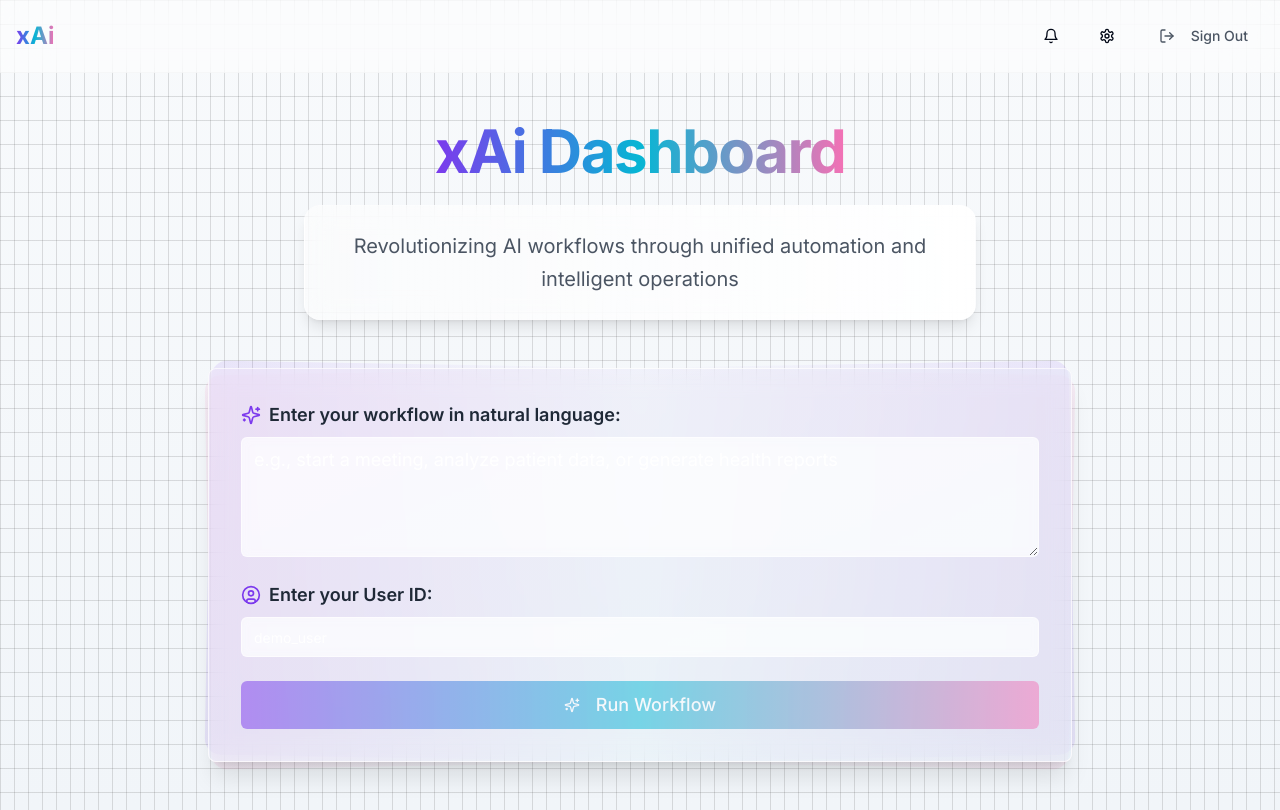
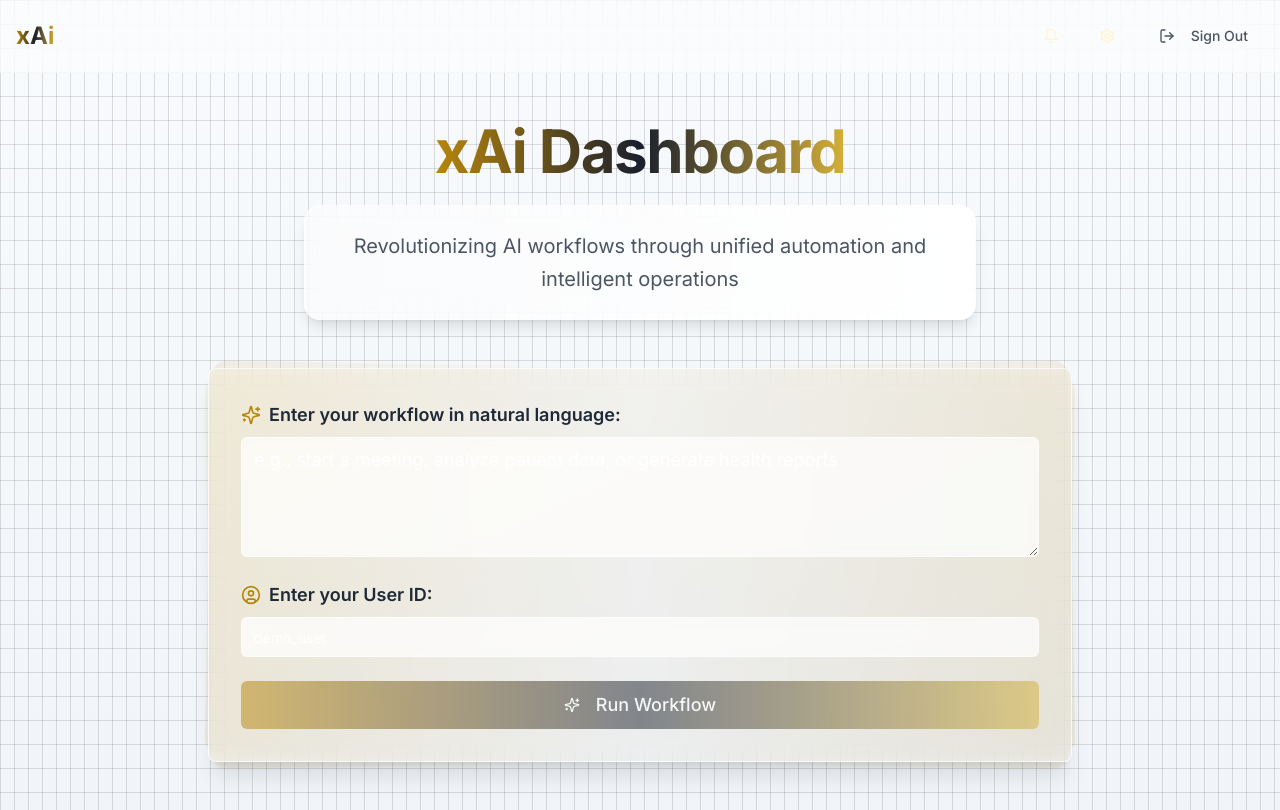
Before and after one commit to Dropio12/lovable-explainability-hub, a React (Vite) app: page / in a window 1280 px wide. Built offline with nearby package versions, Linux system fonts and the light colour scheme.

Commit message:
Implement dark mode theme
Add a new dark theme to the xAi application, potentially incorporating black, gold, and other colors.

```diff
--- a/src/index.css
+++ b/src/index.css
@@ -7,25 +7,25 @@
 
 @layer base {
   :root {
-    --background: 0 0% 100%;
-    --foreground: 222.2 84% 4.9%;
-    --card: 0 0% 100%;
-    --card-foreground: 222.2 84% 4.9%;
-    --popover: 0 0% 100%;
-    --popover-foreground: 222.2 84% 4.9%;
-    --primary: 222.2 47.4% 11.2%;
-    --primary-foreground: 210 40% 98%;
-    --secondary: 210 40% 96.1%;
-    --secondary-foreground: 222.2 47.4% 11.2%;
-    --muted: 210 40% 96.1%;
-    --muted-foreground: 215.4 16.3% 46.9%;
-    --accent: 210 40% 96.1%;
-    --accent-foreground: 222.2 47.4% 11.2%;
+    --background: 220 20% 10%;
+    --foreground: 48 100% 90%;
+    --card: 220 20% 15%;
+    --card-foreground: 48 100% 90%;
+    --popover: 220 20% 10%;
+    --popover-foreground: 48 100% 90%;
+    --primary: 43 86% 38%;
+    --primary-foreground: 0 0% 100%;
+    --secondary: 220 24% 14%;
+    --secondary-foreground: 0 0% 100%;
+    --muted: 220 20% 20%;
+    --muted-foreground: 48 100% 80%;
+    --accent: 43 60% 52%;
+    --accent-foreground: 0 0% 100%;
     --destructive: 0 84.2% 60.2%;
-    --destructive-foreground: 210 40% 98%;
-    --border: 214.3 31.8% 91.4%;
-    --input: 214.3 31.8% 91.4%;
-    --ring: 222.2 84% 4.9%;
+    --destructive-foreground: 0 0% 100%;
+    --border: 48 30% 50%;
+    --input: 48 30% 50%;
+    --ring: 43 86% 38%;
     --radius: 0.5rem;
   }
 
@@ -37,3 +37,16 @@
     @apply bg-background text-foreground font-sans antialiased;
   }
 }
+
+/* Custom utility classes */
+.glass-gold {
+  @apply backdrop-blur-lg bg-black/30 border border-primary/20 shadow-[0_4px_12px_-2px_rgba(184,134,11,0.3)];
+}
+
+.text-gradient-gold {
+  @apply bg-gradient-gold bg-clip-text text-transparent;
+}
+
+.bg-gradient-luxury {
+  @apply bg-gradient-to-r from-primary via-accent to-secondary;
+}
--- a/tailwind.config.ts
+++ b/tailwind.config.ts
@@ -26,19 +26,19 @@ export default {
         background: "hsl(var(--background))",
         foreground: "hsl(var(--foreground))",
         primary: {
-          DEFAULT: "#7C3AED", // Vibrant violet
+          DEFAULT: "#B8860B", // Dark golden color
           foreground: "#ffffff",
         },
         secondary: {
-          DEFAULT: "#06B6D4", // Cyan
+          DEFAULT: "#1A1F2C", // Deep navy/black
           foreground: "#ffffff",
         },
         accent: {
-          DEFAULT: "#F471B5", // Pink
+          DEFAULT: "#D4AF37", // Metallic gold
           foreground: "#ffffff",
         },
         muted: {
-          DEFAULT: "#94A3B8", // Slate
+          DEFAULT: "#4A4A4A", // Soft black
           foreground: "#ffffff",
         },
       },
@@ -91,6 +91,10 @@ export default {
         gradient: "gradient 15s ease infinite",
         "gradient-x": "gradient-x 15s ease infinite",
       },
+      backgroundImage: {
+        'gradient-gold': 'linear-gradient(45deg, #B8860B, #D4AF37, #FFD700)',
+        'gradient-dark': 'linear-gradient(45deg, #1A1F2C, #2A2F3C, #3A3F4C)',
+      },
     },
   },
   plugins: [require("tailwindcss-animate")],
```
